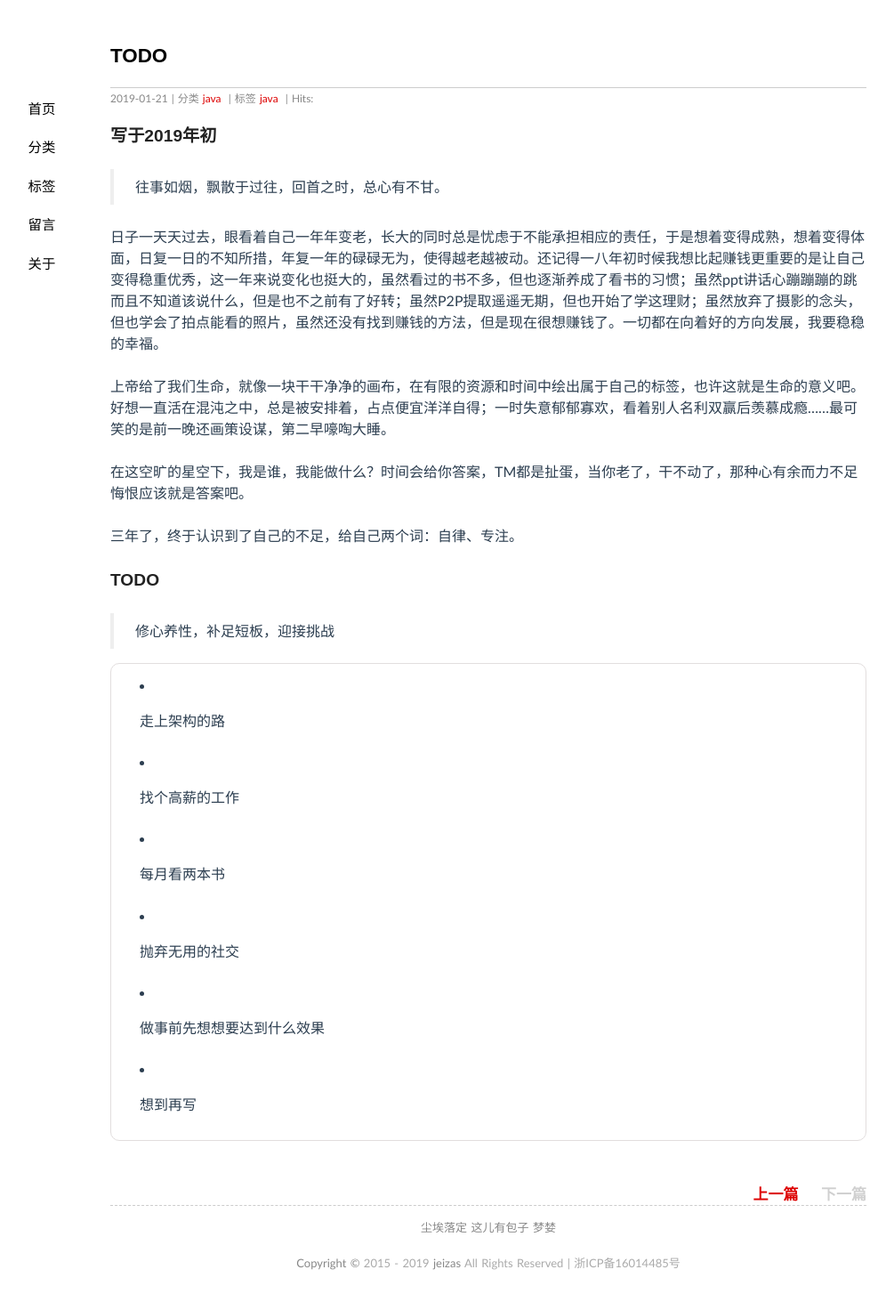
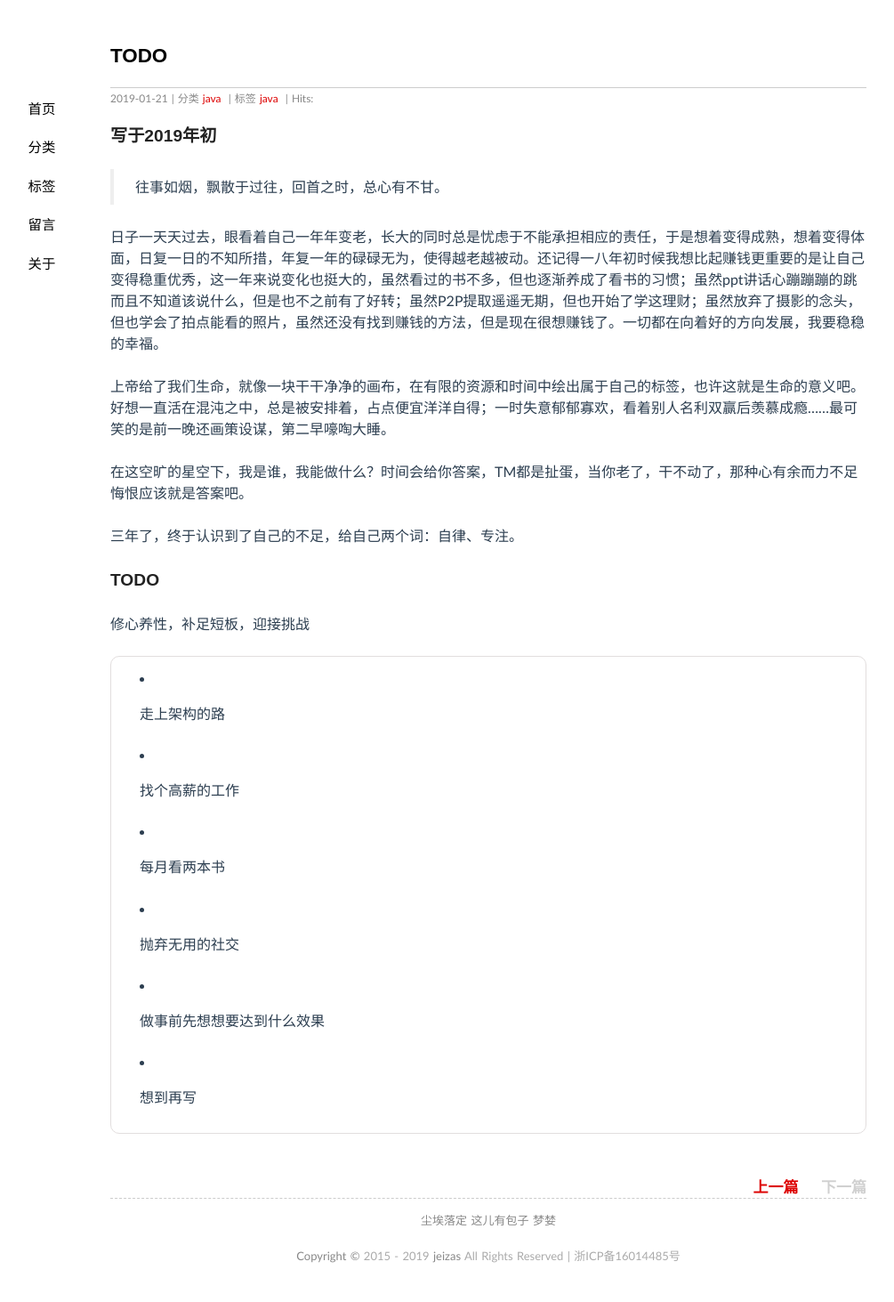
Before and after one commit to jeizas/jeizas.github.io, a Jekyll site: the page built from _posts/2019-01-21-todo_list.md, in a window 1280 px wide. Shown: the whole page at 89% size, without its empty margins (91-1096 px from the left). Built offline with Jekyll 4.4.1, drawn with Linux system fonts in a browser that asks for light colours; nearby versions of some CDN libraries; comment, search, counter and statistics services are not loaded.

```diff
--- a/_posts/2019-01-21-todo_list.md
+++ b/_posts/2019-01-21-todo_list.md
@@ -22,7 +22,7 @@ tags: java
 
 ### TODO
 
-> 修心养性，补足短板，迎接挑战
+修心养性，补足短板，迎接挑战
 
 - 走上架构的路
 
```
